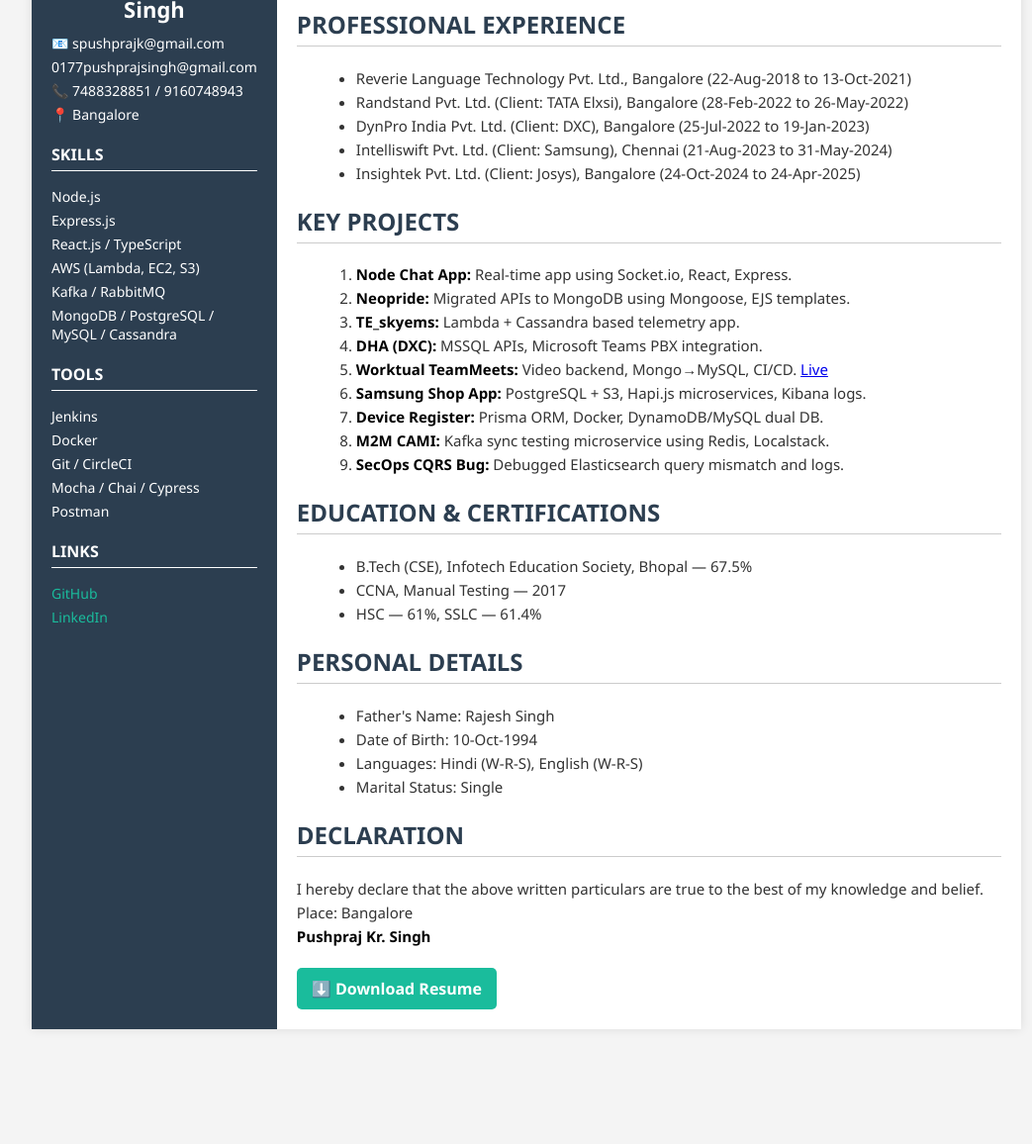
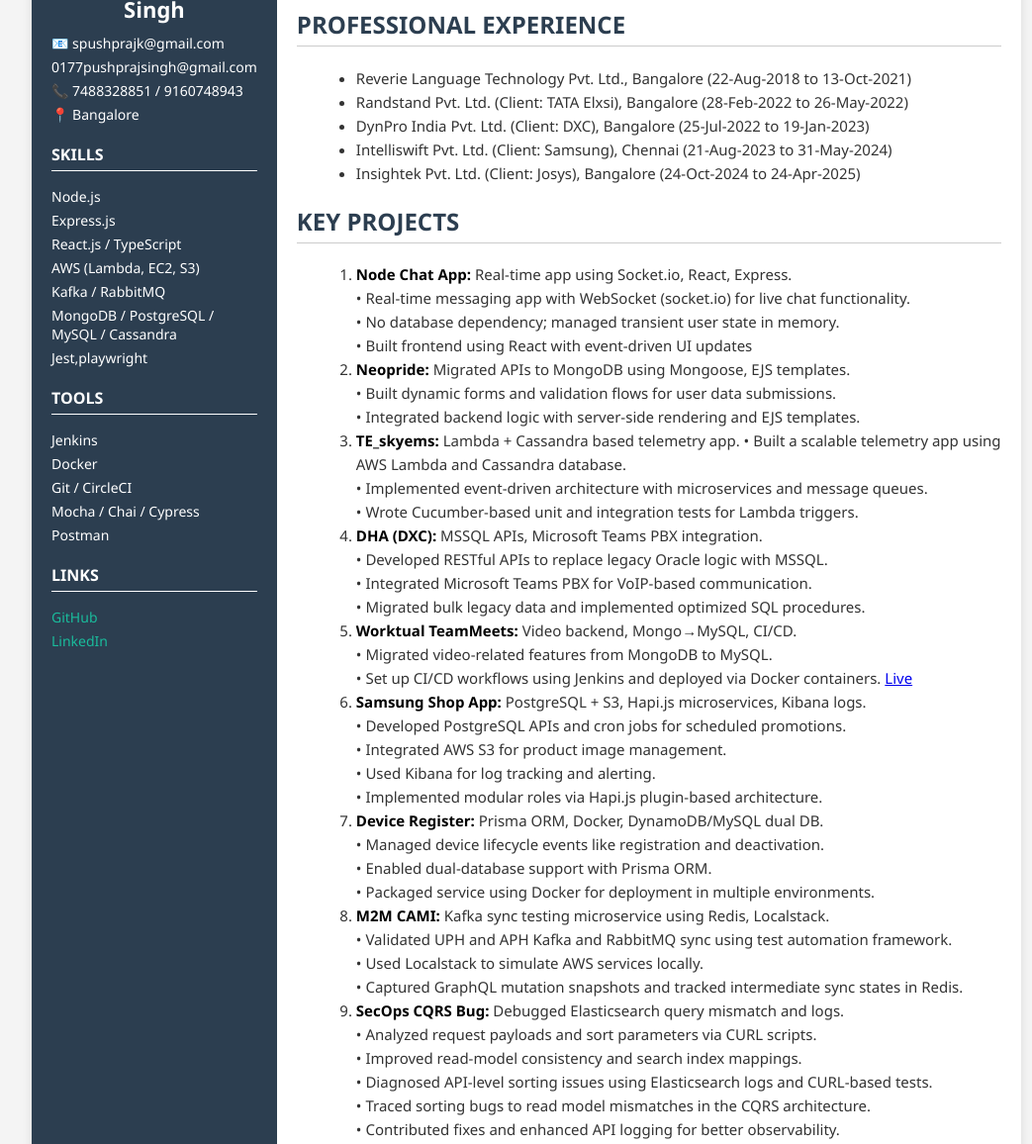
Before and after one commit to singh-rajps/Resume, a website: page index.html in a window 1280 px wide. Shown: the part 227-1383 px from the top of the page at 99% size, without its empty margins (108-1151 px from the left). Before the commit the page ends 1287 px from the top, so only its background shows below. Drawn offline with Linux system fonts and the light colour scheme.

Commit message:
update some contents

```diff
--- a/index.html
+++ b/index.html
@@ -1,11 +1,13 @@
 <!DOCTYPE html>
 <html lang="en">
+
 <head>
   <meta charset="UTF-8" />
-  <meta name="viewport" content="width=device-width, initial-scale=1.0"/>
+  <meta name="viewport" content="width=device-width, initial-scale=1.0" />
   <title>Pushpraj Kumar Singh - Resume</title>
   <link rel="stylesheet" href="style.css" />
 </head>
+
 <body>
   <div class="resume">
     <!-- LEFT SIDEBAR -->
@@ -30,6 +32,7 @@
           <li>AWS (Lambda, EC2, S3)</li>
           <li>Kafka / RabbitMQ</li>
           <li>MongoDB / PostgreSQL / MySQL / Cassandra</li>
+          <li>Jest,playwright</li>
         </ul>
       </div>
 
@@ -58,7 +61,10 @@
       <section>
         <h2>PROFESSIONAL SUMMARY</h2>
         <p>
-          5.7 years of backend experience with Node.js, Express, and microservices architecture. Hands-on experience with AWS (Lambda, S3, EC2), frontend with React.js and TypeScript, GraphQL/RESTful APIs, Kafka/RabbitMQ messaging, databases (MongoDB, PostgreSQL, MySQL, Cassandra), DevOps tools (Jenkins, Docker), and microservice patterns (SOLID, CQRS, Repository).
+          5.7 years of backend experience with Node.js, Express, and microservices architecture. Hands-on experience
+          with AWS (Lambda, S3, EC2), frontend with React.js and TypeScript, GraphQL/RESTful APIs, Kafka/RabbitMQ
+          messaging, databases (MongoDB, PostgreSQL, MySQL, Cassandra), DevOps tools (Jenkins, Docker), and microservice
+          patterns (SOLID, CQRS, Repository).
         </p>
       </section>
 
@@ -76,15 +82,59 @@
       <section>
         <h2>KEY PROJECTS</h2>
         <ol>
-          <li><strong>Node Chat App:</strong> Real-time app using Socket.io, React, Express.</li>
-          <li><strong>Neopride:</strong> Migrated APIs to MongoDB using Mongoose, EJS templates.</li>
-          <li><strong>TE_skyems:</strong> Lambda + Cassandra based telemetry app.</li>
-          <li><strong>DHA (DXC):</strong> MSSQL APIs, Microsoft Teams PBX integration.</li>
-          <li><strong>Worktual TeamMeets:</strong> Video backend, Mongo→MySQL, CI/CD. <a href="https://worktual.in/" target="_blank">Live</a></li>
-          <li><strong>Samsung Shop App:</strong> PostgreSQL + S3, Hapi.js microservices, Kibana logs.</li>
-          <li><strong>Device Register:</strong> Prisma ORM, Docker, DynamoDB/MySQL dual DB.</li>
-          <li><strong>M2M CAMI:</strong> Kafka sync testing microservice using Redis, Localstack.</li>
-          <li><strong>SecOps CQRS Bug:</strong> Debugged Elasticsearch query mismatch and logs.</li>
+          <li><strong>Node Chat App:</strong> Real-time app using Socket.io, React, Express.<br>
+            • Real-time messaging app with WebSocket (socket.io) for live chat functionality.<br>
+            • No database dependency; managed transient user state in memory.<br>
+            • Built frontend using React with event-driven UI updates
+          </li>
+          <li><strong>Neopride:</strong> Migrated APIs to MongoDB using Mongoose, EJS templates.<br>
+            • Built dynamic forms and validation flows for user data submissions.<br>
+            • Integrated backend logic with server-side rendering and EJS templates.
+          </li>
+          <li><strong>TE_skyems:</strong> Lambda + Cassandra based telemetry app.
+            • Built a scalable telemetry app using AWS Lambda and Cassandra database.<br>
+            • Implemented event-driven architecture with microservices and message queues.<br>
+            • Wrote Cucumber-based unit and integration tests for Lambda triggers.
+          </li>
+          <li><strong>DHA (DXC):</strong> MSSQL APIs, Microsoft Teams PBX integration.<br>
+            • Developed RESTful APIs to replace legacy Oracle logic with MSSQL.<br>
+            • Integrated Microsoft Teams PBX for VoIP-based communication.<br>
+            • Migrated bulk legacy data and implemented optimized SQL procedures.
+
+          </li>
+          <li><strong>Worktual TeamMeets:</strong> Video backend, Mongo→MySQL, CI/CD.<br>
+            • Migrated video-related features from MongoDB to MySQL.<br>
+            • Set up CI/CD workflows using Jenkins and deployed via Docker containers.
+
+            <a href="https://worktual.in/" target="_blank">Live</a>
+          </li>
+          <li><strong>Samsung Shop App:</strong> PostgreSQL + S3, Hapi.js microservices, Kibana logs.<br>
+            • Developed PostgreSQL APIs and cron jobs for scheduled promotions.<br>
+            • Integrated AWS S3 for product image management.<br>
+            • Used Kibana for log tracking and alerting.<br>
+            • Implemented modular roles via Hapi.js plugin-based architecture.
+
+          </li>
+          <li><strong>Device Register:</strong> Prisma ORM, Docker, DynamoDB/MySQL dual DB.<br>
+            • Managed device lifecycle events like registration and deactivation.<br>
+            • Enabled dual-database support with Prisma ORM.<br>
+            • Packaged service using Docker for deployment in multiple environments.
+
+          </li>
+          <li><strong>M2M CAMI:</strong> Kafka sync testing microservice using Redis, Localstack.<br>
+            • Validated UPH and APH Kafka and RabbitMQ sync using test automation framework.<br>
+            • Used Localstack to simulate AWS services locally.<br>
+            • Captured GraphQL mutation snapshots and tracked intermediate sync states in Redis.
+
+          </li>
+          <li><strong>SecOps CQRS Bug:</strong> Debugged Elasticsearch query mismatch and logs.<br>
+            • Analyzed request payloads and sort parameters via CURL scripts.<br>
+            • Improved read-model consistency and search index mappings.<br>
+            • Diagnosed API-level sorting issues using Elasticsearch logs and CURL-based tests.<br>
+            • Traced sorting bugs to read model mismatches in the CQRS architecture.<br>
+            • Contributed fixes and enhanced API logging for better observability.
+
+          </li>
         </ol>
       </section>
 
@@ -117,7 +167,9 @@
       </section>
 
       <section style="margin-top: 20px;">
-        <a id="downloadResume" href="#" class="download-btn">⬇️ Download Resume</a>
+        <!-- <a id="downloadResume" href="#" class="download-btn">⬇️ Download Resume</a> -->
+        <button onclick="window.print()">Download Resume</button>
+
 
       </section>
     </main>
@@ -125,8 +177,8 @@
   <script>
     document.getElementById("downloadResume").addEventListener("click", function () {
       const link = document.createElement("a");
-    link.href = "Pushpraj_Singh_Resume.pdf";
-    link.download = "Pushpraj_Singh_Resume.pdf";
+      link.href = "Pushpraj_Singh_Resume.docx";
+      link.download = "Pushpraj_Singh_Resume.docx";
       document.body.appendChild(link);
       link.click();
       document.body.removeChild(link);
```
Lines whose indentation alone changed are shown as unchanged.
